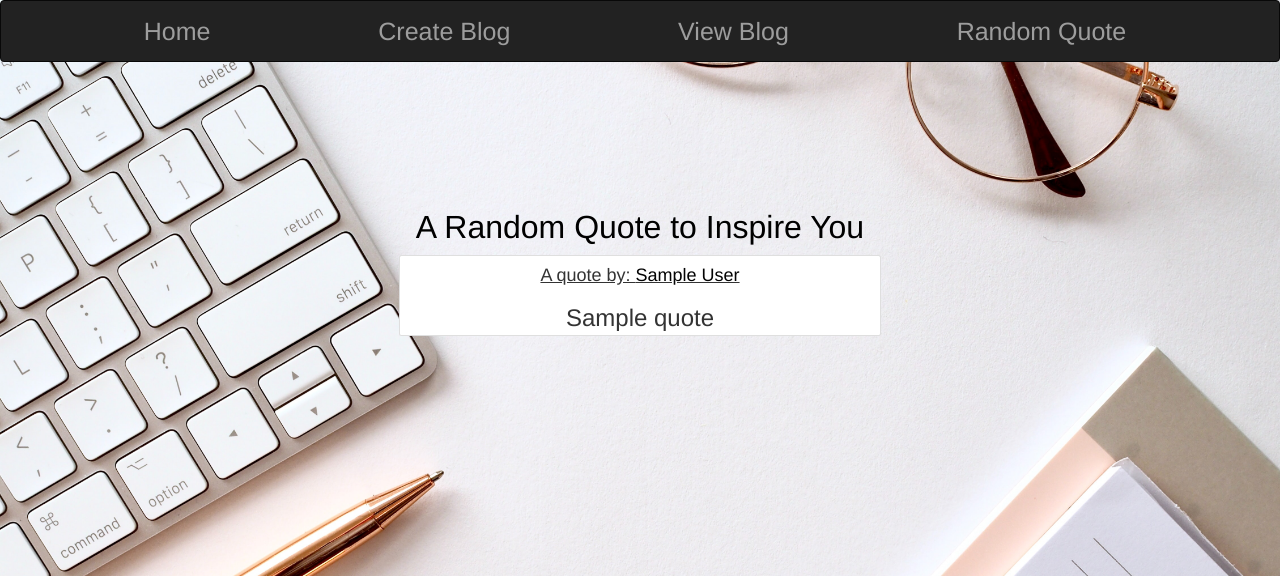
After one commit to Doyo54/Python-flask-week-4-IP, a Flask app: page /random_quotes in a window 1280 px wide. The commit adds this page. Shown: the top 576 px of the page. Run offline with Flask 2, Linux system fonts and the light colour scheme; tables that the repository leaves empty hold one stand-in row (values such as "Sample post"); a database or web service that is not in the repository returns one stand-in record (values such as "Sample title"); data that the repository does not hold is empty; some libraries are stand-ins or nearby versions.

Commit message:
ft: Changes in the Styling of website, new template to create random quotes made and auth folder created

```diff
--- a/app/__init__.py
+++ b/app/__init__.py
@@ -31,4 +31,7 @@ def create_app(config_name):
     from .main import main as main_blueprint
     app.register_blueprint(main_blueprint)
 
+    from .auth import auth as auth_blueprint
+    app.register_blueprint(auth_blueprint,url_prefix = '/authenticate')
+
     return app
--- /dev/null
+++ b/app/auth/__init__.py
@@ -0,0 +1,3 @@
+from flask import Blueprint
+auth = Blueprint('auth',__name__)
+from . import views,forms
--- a/app/main/views.py
+++ b/app/main/views.py
@@ -8,6 +8,12 @@ from ..models import User,Blog,Comment
 @main.route('/')
 def index():
    return render_template('index.html')
+
+@main.route('/random_quotes')
+def random():
+   quote = get_quotes()
+   return render_template('random.html',quote = quote)
+
 
 @main.route('/create_new', methods = ['POST','GET'])
 def new_blog():
@@ -25,8 +31,7 @@ def new_blog():
 @main.route('/blog')
 def blog():
     blog = Blog.query.all()
-    quote =get_quotes()
-    return render_template('new_blog.html', blog = blog, quote = quote)
+    return render_template('new_blog.html', blog = blog)
 
 
 # @main.route('/comment/<int:pitch_id>', methods = ['POST','GET'])
--- a/app/static/index.css
+++ b/app/static/index.css
@@ -49,10 +49,7 @@ body{
   color: black;
   background: none;
 }
-.btns button:first-child:hover{
-  background:black;
-  color: white;
-}
+
 .center .btns button:last-child{
   background: black;
   color: white;
@@ -60,3 +57,7 @@ body{
 p{
     font-size: x-large;
 }
+.container h2{
+    color: black;
+    font-size: xx-large;
+}
--- a/app/templates/navbar.html
+++ b/app/templates/navbar.html
@@ -4,5 +4,7 @@
 
       <a href="{{url_for('main.new_blog')}}" class="navbar-brand" style="font-size: 25px;">Create Blog</a>
       <a href="{{url_for('main.blog')}}" class="navbar-brand" style="font-size: 25px;">View Blog</a>
+      <a href="{{url_for('main.random')}}" class="navbar-brand" style="font-size: 25px;">Random Quote</a>
+
 
 </nav>
--- /dev/null
+++ b/app/templates/random.html
@@ -0,0 +1,13 @@
+{% extends 'base.html' %}
+{% block content %}
+<div class="container" style="text-align: center; margin-top: 10%;width: 40%;">
+    <h2>A Random Quote to Inspire You</h2>
+    <div class="card cardquote">
+        <div class="card-title">
+            <h4 style="text-decoration: underline;">A quote by: <span style="color: rgb(3, 3, 3)">{{quote.author}}</span> </h4>
+        </div>
+        <p class="card-text" style="width: 80%; margin-left: 10%;">{{quote.quote}}</p>
+    </div>
+</div>
+
+{% endblock %}
```
Also changed, not shown: app/templates/index.html (+18 -10 lines), app/templates/new_blog.html (+1 -10 lines), app/auth/forms.py (added), app/auth/views.py (added).
